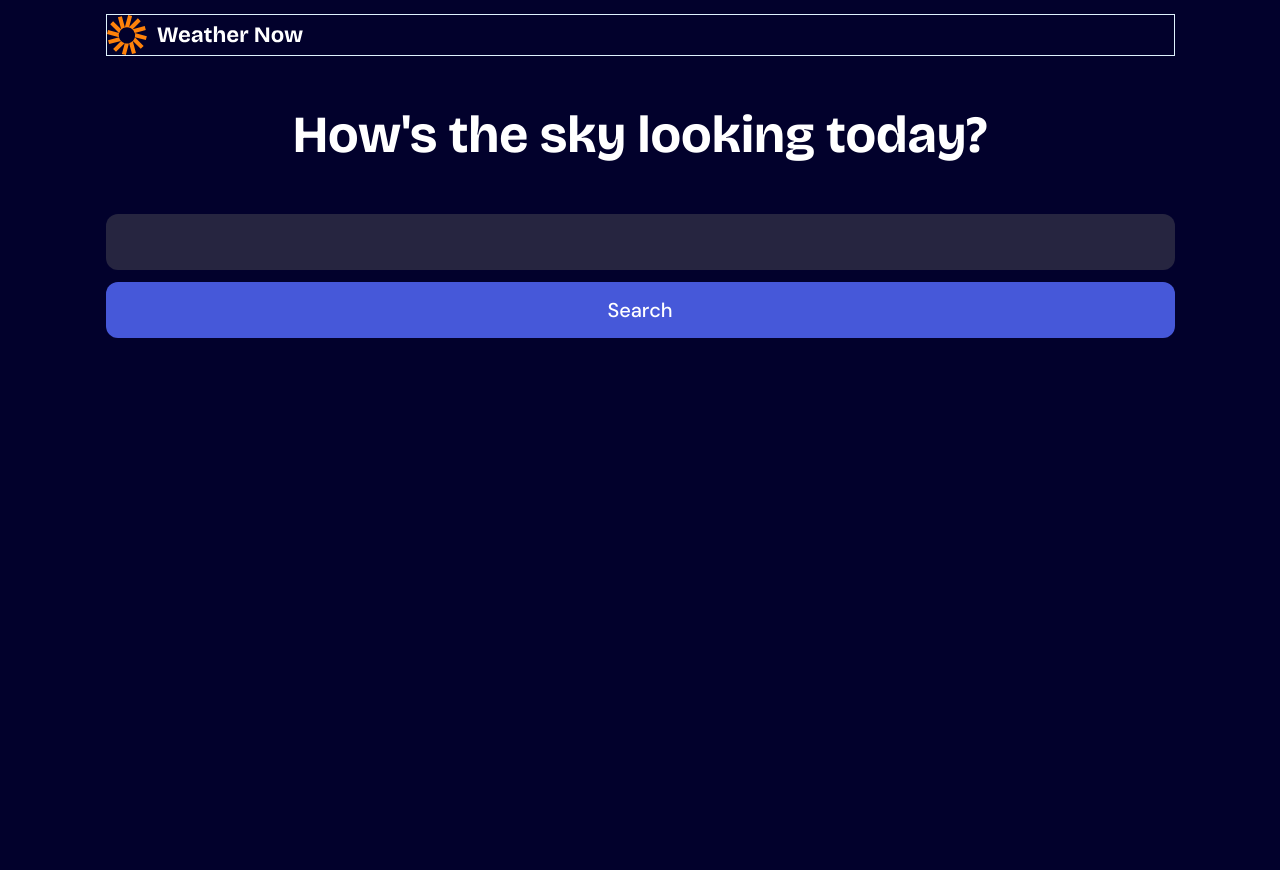
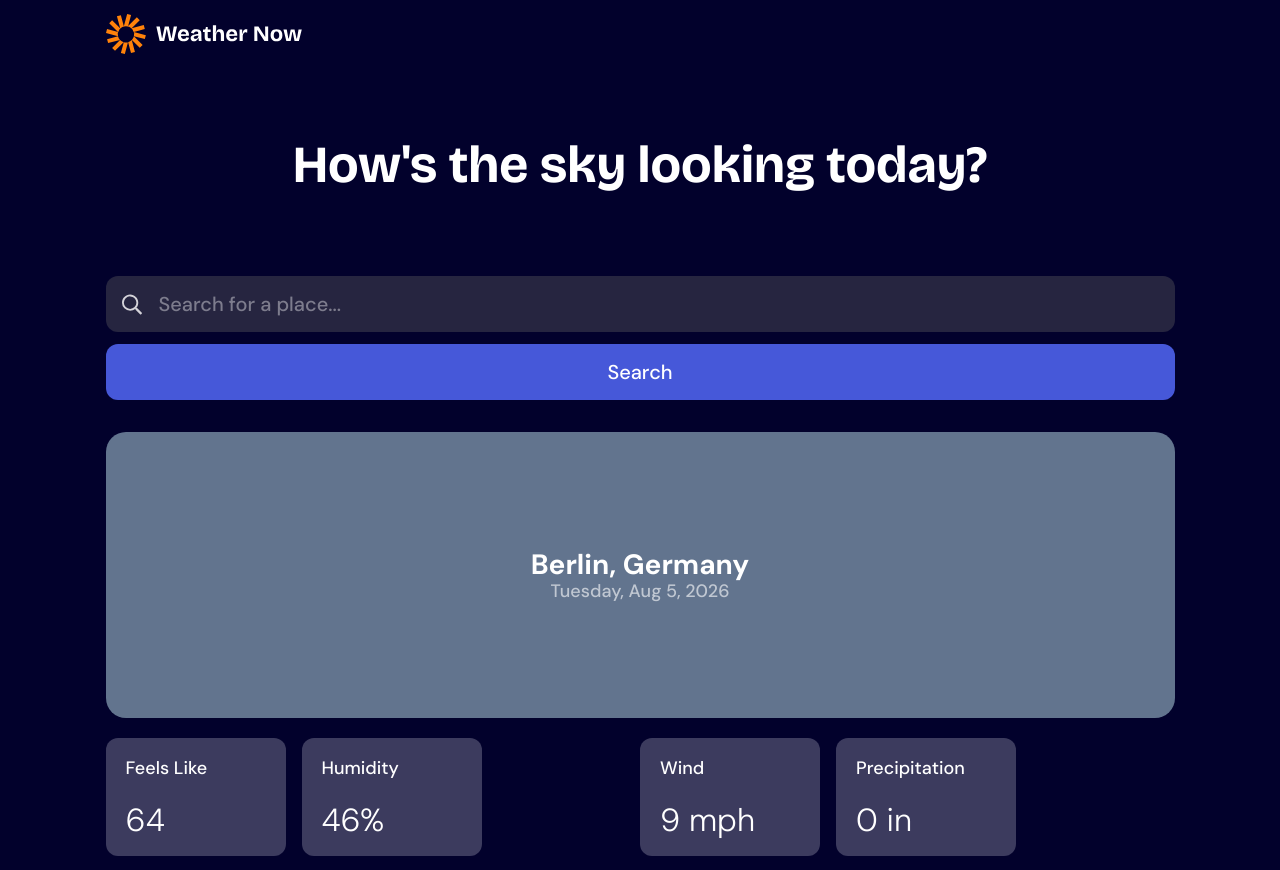
Before and after one commit to christencodes/Weather-App-, a React (Vite) app: page / in a window 1280 px wide. Before the commit the page ends 800 px from the top, so only its background shows below. Built offline with nearby package versions, Linux system fonts and the light colour scheme.

Commit message:
Working on static

```diff
--- a/Outline/outline.md
+++ b/Outline/outline.md
@@ -2,6 +2,6 @@ Components
 
 1. Header {Logo, UnitsDropDown}
 2. Search {Form{Search Input}, Button}
-3. WeatherGeneral {Location, Date, Temp, FeelsLike, Humidity, Wind, Precipitation}
+3. WeatherMain {Location, Date, Temp, FeelsLike, Humidity, Wind, Precipitation}
 4. WeatherDaily {Days {Tue - Mon {Temps {high,low}}}}
 5. WeatherHourly {DayDropDown { 8 - hours (3pm - 10pm) {temp}}}
--- a/src/App.jsx
+++ b/src/App.jsx
@@ -1,13 +1,19 @@
+import { useState } from "react";
 import Header from "./Header";
 import Hero from "./Hero";
 import Search from "./Search";
+import WeatherMain from "./WeatherMain";
 
 function App() {
+  // This is for the weather data object
+  const [weatherData, setWeatherdata] = useState({});
+
   return (
-    <div className="mx-auto max-w-274.25 w-full min-w-85.75 p-3.5 ">
+    <div className="mx-auto max-w-274.25 w-full min-w-85.75 p-3.5 flex flex-col gap-8">
       <Header></Header>
       <Hero></Hero>
       <Search></Search>
+      <WeatherMain></WeatherMain>
     </div>
   );
 }
--- a/src/Header.jsx
+++ b/src/Header.jsx
@@ -2,7 +2,7 @@ import Logo from "/src/images/logo.svg";
 
 export default function Header() {
   return (
-    <div className="w-full border-sky-100 border flex items-center justify-between">
+    <div className="w-full border-sky-100 flex items-center justify-between">
       <img src={Logo} alt="" />
       {/* Create a DropDown Component */}
     </div>
--- a/src/Search.jsx
+++ b/src/Search.jsx
@@ -1,16 +1,20 @@
+import SearchIcon from "/src/images/icon-search.svg";
+
 export default function Search() {
   return (
     <div className="">
-      <form className="flex flex-col gap-3">
-        <div>
+      <form className="flex flex-col gap-3 ">
+        <div className="w-full h-14 rounded-xl text-preset-5-medium text-neutral200 bg-neutral800 px-4 flex gap-4 items-center justify-start">
+          <img src={SearchIcon} alt="" />
           <input
-            className="w-full h-14 rounded-xl text-preset-5-medium text-neutral200 bg-neutral800"
+            className="h-full outline-0"
             type="text"
+            placeholder="Search for a place..."
           />
         </div>
 
         <input
-          className="w-full h-14 rounded-xl text-preset-5-medium bg-blue500 text-white"
+          className="w-full h-14 rounded-xl text-preset-5-medium bg-blue500 text-white "
           type="button"
           value="Search"
         />
--- /dev/null
+++ b/src/WeatherMain.jsx
@@ -0,0 +1,45 @@
+import smallBG from "/src/images/bg-today-small.svg";
+import bigBG from "/src/images/bg-today-large.svg";
+
+export default function WeatherMain() {
+  return (
+    <section className="flex flex-col gap-5 ">
+      {/* Weather Main */}
+      <div className="w-full h-71.5 bg-slate-500 overflow-hidden rounded-[20px] px-6 py-10 flex flex-col items-center justify-center ">
+        <div className="locationDate text-center">
+          <h3 className="location text-preset-4 text-white">Berlin, Germany</h3>
+          <p className="date text-preset-6 text-white/60">
+            Tuesday, Aug 5, 2026
+          </p>
+        </div>
+        <div className="tempInfo">
+          <img src="" alt="" />
+          <p className="temp"></p>
+        </div>
+      </div>
+      {/* Weather Squares */}
+      <div className="flex flex-col items-center md:flex-row md:justify-between ">
+        <div className="w-full h-fit flex gap-4">
+          <div className="max-w-45 w-full  min-w-29.5 h-29.5  rounded-xl p-5 flex flex-col gap-6 bg-neutral600">
+            <h3 className="text-preset-6 text-white">Feels Like</h3>
+            <p className="text-preset-3 text-white">64</p>
+          </div>
+          <div className="max-w-45 w-full  min-w-29.5 h-29.5  rounded-xl p-5 flex flex-col gap-6 bg-neutral600">
+            <h3 className="text-preset-6 text-white">Humidity</h3>
+            <p className="text-preset-3 text-white">46%</p>
+          </div>
+        </div>
+        <div className="w-full h-fit flex gap-4">
+          <div className="max-w-45 w-full  min-w-29.5 h-29.5  rounded-xl p-5 flex flex-col gap-6 bg-neutral600">
+            <h3 className="text-preset-6 text-white">Wind</h3>
+            <p className="text-preset-3 text-white">9 mph</p>
+          </div>
+          <div className="max-w-45 w-full  min-w-29.5 h-29.5  rounded-xl p-5 flex flex-col gap-6 bg-neutral600">
+            <h3 className="text-preset-6 text-white">Precipitation</h3>
+            <p className="text-preset-3 text-white">0 in</p>
+          </div>
+        </div>
+      </div>
+    </section>
+  );
+}
```
